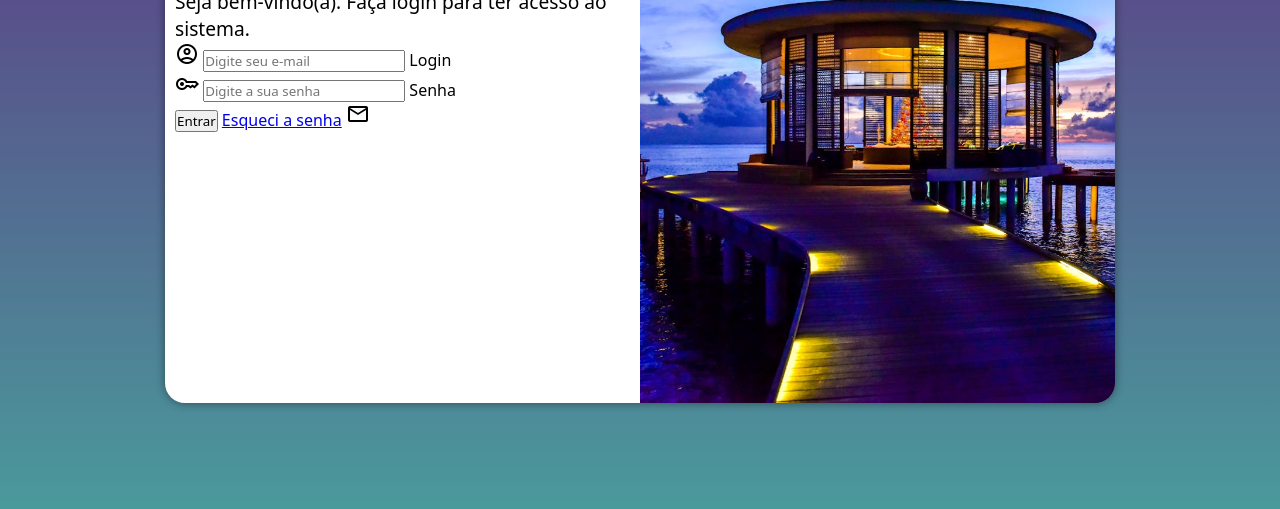
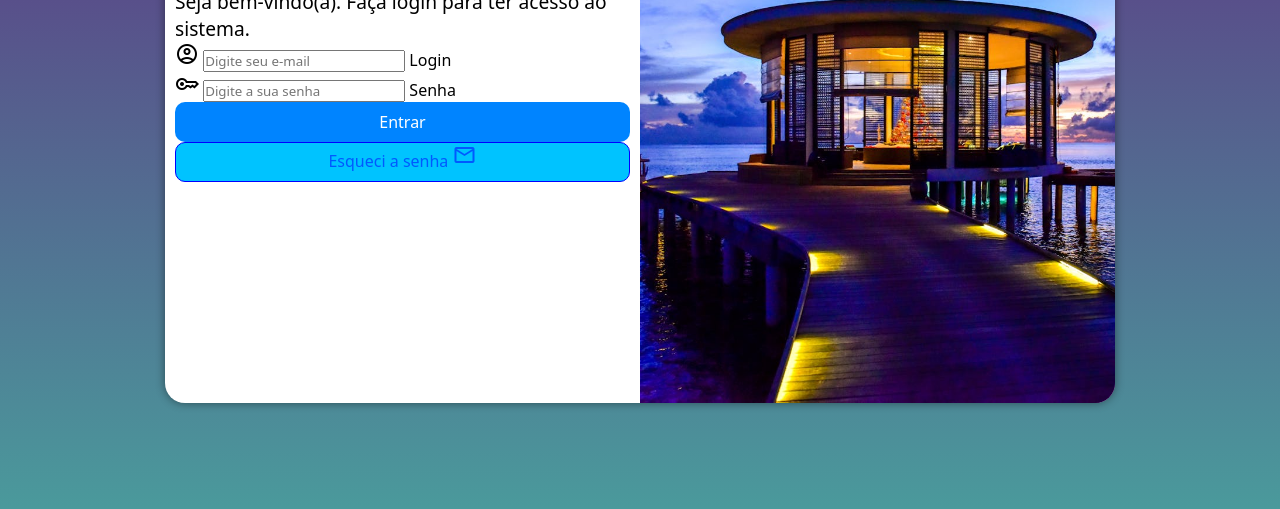
Before and after one commit to Wesleygustavodev/projeto-login, a plain HTML site: page index.html in a window 1280 px wide. Shown: the part 247-756 px from the top of the page. Drawn offline with nearby package versions, Linux system fonts and the light colour scheme.

Commit message:
Estilos dos botões

```diff
--- a/estilos/style.css
+++ b/estilos/style.css
@@ -63,3 +63,33 @@ div#formulario > h1 {
 div#formulario > p {
     font-size: 0.8em;
 }
+
+form > input[type=submit] {
+    display: block;
+    font-size: 1em;
+    width: 100%;
+    height: 40px;
+    background-color: rgb(0, 132, 255);
+    color: white;
+    border-radius: 10px;
+    border: none;
+    cursor: pointer;
+}
+
+form > input[type=submit]:hover {
+    background-color:rgb(0, 89, 255) ;
+}
+
+form > a.botao {
+    display: block;
+    text-align: center;
+    font-size: 1em;
+    width: 100%;
+    height: 40px;
+    background-color:rgb(0, 195, 255);
+    color: rgb(0, 89, 255);
+    border: 1px solid blue;
+    border-radius: 10px;
+    text-decoration: none;
+
+}
--- a/index.html
+++ b/index.html
@@ -33,10 +33,10 @@
                         <label for="isenha">Senha</label>
                     </div>
                     <input type="submit" value="Entrar">
-                    <a href="esqueci.html">Esqueci a senha</a>
-                    <span class="material-symbols-outlined">
+                    <a href="esqueci.html" class="botao">Esqueci a senha <span class="material-symbols-outlined">
                     mail
-                    </span>
+                    </span></a>
+
                 </form>
             </div>
         </section>
```
